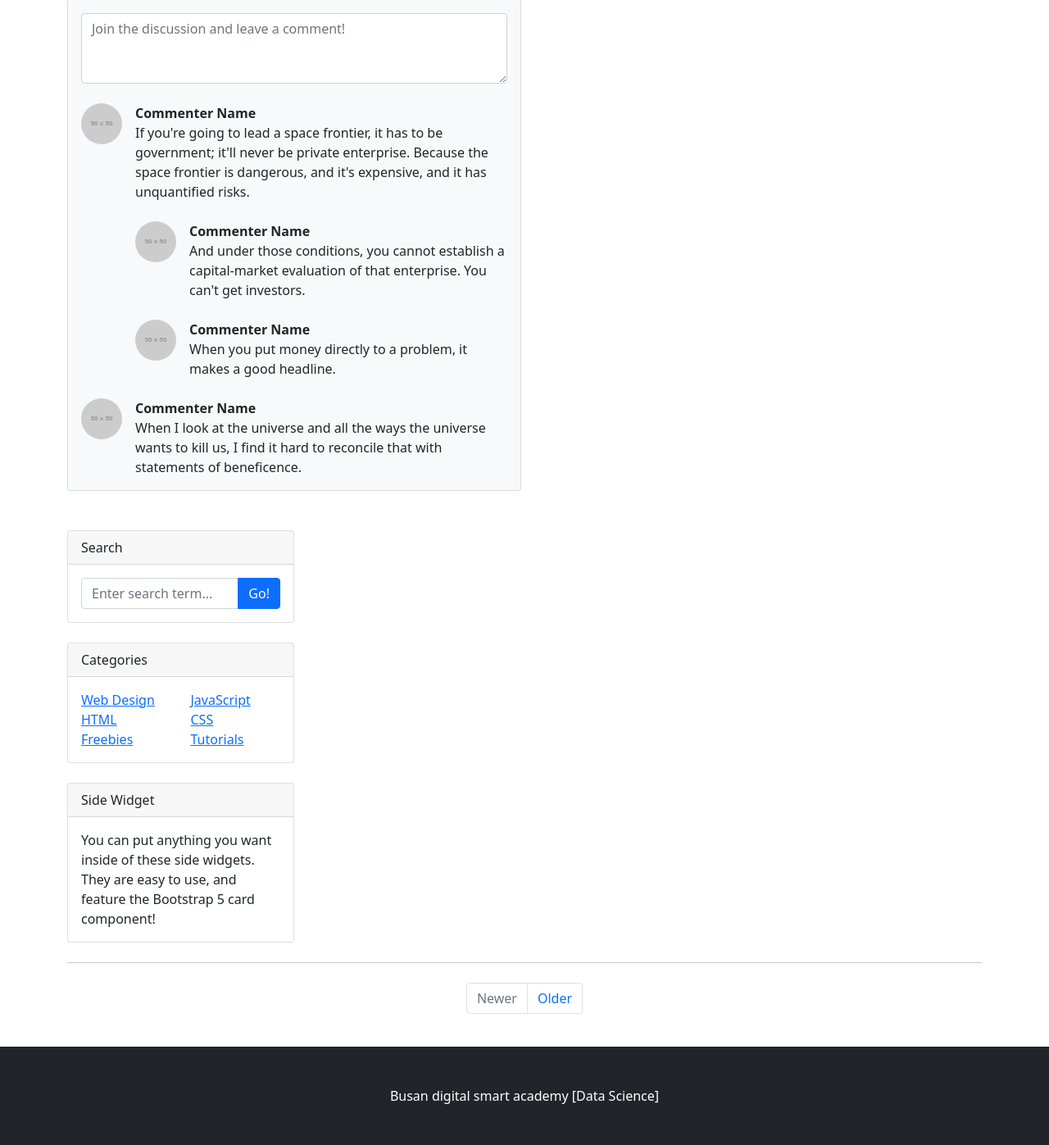
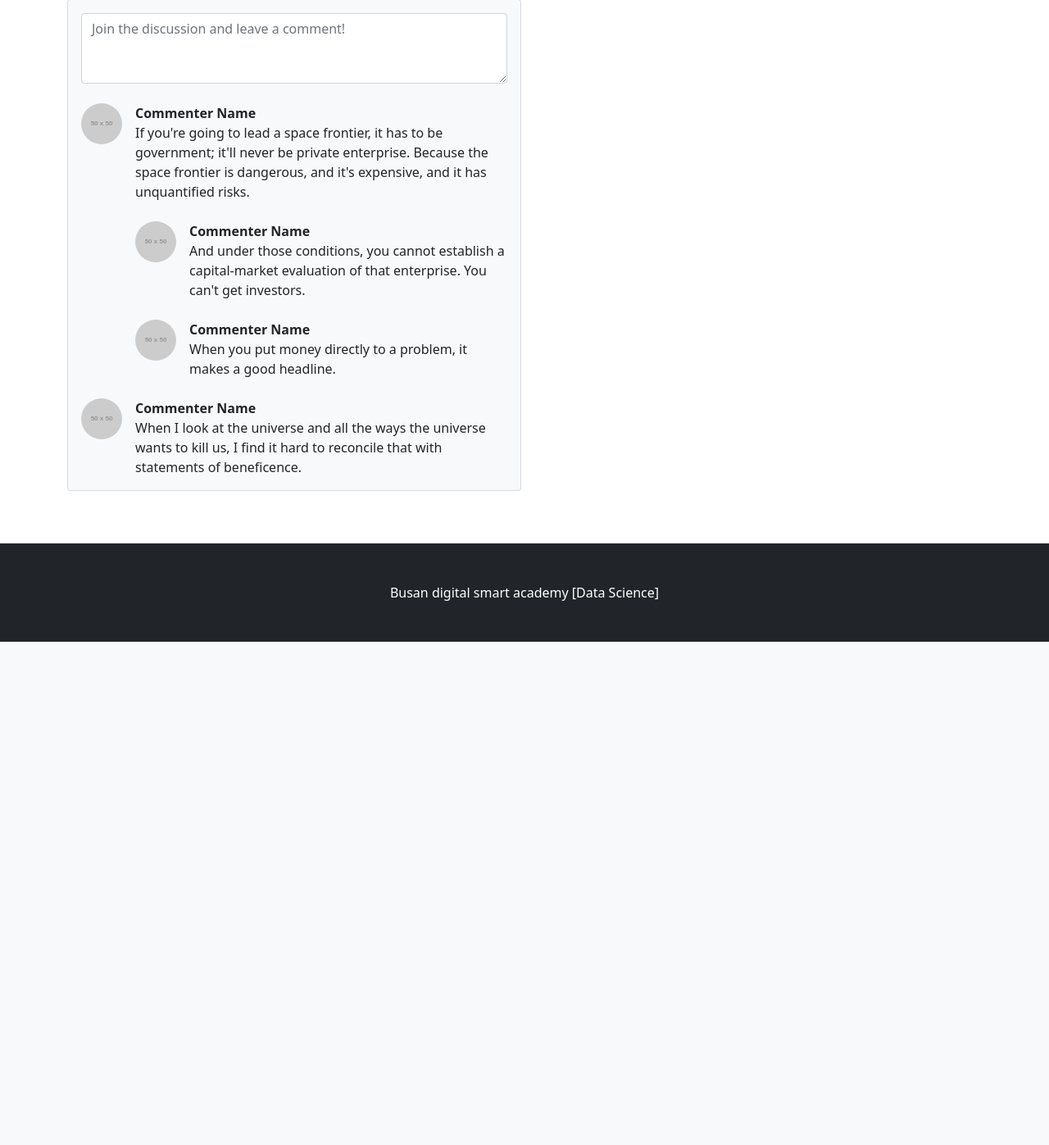
Before and after one commit to leemjn/do_it_django_a_to_z, a Django app: template blog/templates/blog/post_detail.html in a window 1280 px wide. Shown: the part 642-2039 px from the top of the page at 82% size. After the commit the page ends 1425 px from the top, so only its background shows below. Run offline with Django 3.2, Linux system fonts and the light colour scheme; the template is opened without the code that fills it, so the values that code supplies are empty; grey boxes labelled with a size stand in for pictures from a placeholder-image service; some libraries are stand-ins or nearby versions.

Commit message:
네비게이션 바와 푸터 모듈화

```diff
--- a/blog/templates/blog/base.html
+++ b/blog/templates/blog/base.html
@@ -11,85 +11,9 @@
 </head>
 
 <body>
-    <nav class="navbar navbar-expand-lg navbar-light bg-light">
-        <div class="container">
-            <a class="navbar-brand" href="./index.html">스마트 부산</a>
-            <button class="navbar-toggler" type="button" data-bs-toggle="collapse" data-bs-target="#navbarNavDropdown"
-                aria-controls="navbarNavDropdown" aria-expanded="false" aria-label="Toggle navigation">
-                <span class="navbar-toggler-icon"></span>
-            </button>
-            <div class="collapse navbar-collapse" id="navbarNavDropdown">
-                <ul class="navbar-nav">
-                    <li class="nav-item">
-                        <a class="nav-link active" aria-current="page" href="./index.html">Home</a>
-                    </li>
-                    <li class="nav-item">
-                        <a class="nav-link" href="./blog_list.html">blog</a>
-                    </li>
-                    <li class="nav-item">
-                        <a class="nav-link" href="./about_me.html">About me</a>
-                    </li>
-                    <li class="nav-item dropdown">
-                        <a class="nav-link dropdown-toggle" href="#" id="navbarDropdownMenuLink" role="button"
-                            data-bs-toggle="dropdown" aria-expanded="false">
-                            Dropdown link
-                        </a>
-                        <ul class="dropdown-menu" aria-labelledby="navbarDropdownMenuLink">
-                            <li><a class="dropdown-item" href="#">Action</a></li>
-                            <li><a class="dropdown-item" href="#">Another action</a></li>
-                            <li><a class="dropdown-item" href="#">Something else here</a></li>
-                        </ul>
-                    </li>
-                </ul>
-                <ul class="navbar-nav ms-auto">
-                    <li class="nav-item">
-                        <a class="nav-link" href="#" data-bs-toggle="modal" data-bs-target="#loginModal">Log In</a>
-                    </li>
-                </ul>
-            </div>
-        </div>
-    </nav>
-    <!-- Modal -->
-    <div class="modal fade" id="loginModal" tabindex="-1" aria-labelledby="loginModal" aria-hidden="true">
-        <div class="modal-dialog">
-            <div class="modal-content">
-                <div class="modal-header">
-                    <h5 class="modal-title" id="loginModal">
-                        <i class="fa-solid fa-right-to-bracket"></i>
-                        log in
-                    </h5>
-                    <button type="button" class="btn-close" data-bs-dismiss="modal" aria-label="Close"></button>
-                </div>
-                <div class="modal-body">
-                    <div class="row">
-                        <div class="col-md-6 col-sm-12 d-grid gap-2">
-                            <button type="button"
-                            class="btn btn-outline-dark btn-sm gap-2">
-                            <i class="fa-brands fa-google"></i>
-                            Log in with google
-                        </button>
-                            <button type="button"
-                            class="btn btn-outline-dark btn-sm">
-                            <i class="fa-solid fa-user"></i>
-                            Log in with username
-                        </button>
-                        </div>
-                        <div class="col-md-6 col-sm-12 d-grid gap-2">
-                            <button type="button" class="btn btn-outline-dark">
-                                <i class="fa-regular fa-envelope"></i>
-                                sign up with E-mail
-                            </button>
-                        </div>
-                    </div>
 
-                </div>
-                <div class="modal-footer">
-                    <button type="button" class="btn btn-secondary" data-bs-dismiss="modal">Close</button>
+{% include 'blog/navbar.html' %}
 
-                </div>
-            </div>
-        </div>
-    </div>
     <div class="container">
         <div class="row my-3">
             <div class="col-md-8 col-lg-9" id="main-area">
@@ -132,23 +56,12 @@
                 </div>
             </div>
             <!-- Pagination-->
-            <nav aria-label="Pagination">
-                <hr class="my-0" />
-                <ul class="pagination justify-content-center my-4">
-                    <li class="page-item disabled"><a class="page-link" href="#" tabindex="-1"
-                            aria-disabled="true">Newer</a></li>
-                    <li class="page-item"><a class="page-link" href="#!">Older</a></li>
-                </ul>
-            </nav>
+
         </div>
     </div>
     </div>
     <!-- Footer-->
-    <footer class="py-5 bg-dark">
-        <div class="container">
-            <p class="m-0 text-center text-white">Busan digital smart academy [Data Science]</p>
-        </div>
-    </footer>
+   {% include 'blog/footer.html' %}
     <script src="https://cdn.jsdelivr.net/npm/@popperjs/core@2.10.2/dist/umd/popper.min.js"
         integrity="sha384-7+zCNj/IqJ95wo16oMtfsKbZ9ccEh31eOz1HGyDuCQ6wgnyJNSYdrPa03rtR1zdB"
         crossorigin="anonymous"></script>
--- /dev/null
+++ b/blog/templates/blog/footer.html
@@ -0,0 +1,5 @@
+ <footer class="py-5 bg-dark">
+        <div class="container">
+            <p class="m-0 text-center text-white">Busan digital smart academy [Data Science]</p>
+        </div>
+ </footer>
--- a/blog/templates/blog/post_detail.html
+++ b/blog/templates/blog/post_detail.html
@@ -94,41 +94,38 @@
                 <!-- Side widgets-->
                 <div class="col-lg-4">
                     <!-- Search widget-->
-                    <div class="card mb-4">
-                        <div class="card-header">Search</div>
-                        <div class="card-body">
-                            <div class="input-group">
-                                <input class="form-control" type="text" placeholder="Enter search term..." aria-label="Enter search term..." aria-describedby="button-search" />
-                                <button class="btn btn-primary" id="button-search" type="button">Go!</button>
-                            </div>
-                        </div>
-                    </div>
+<!--                    <div class="card mb-4">-->
+<!--                        <div class="card-header">Search</div>-->
+<!--                        <div class="card-body">-->
+<!--                            <div class="input-group">-->
+<!--                                <input class="form-control" type="text" placeholder="Enter search term..." aria-label="Enter search term..." aria-describedby="button-search" />-->
+<!--                                <button class="btn btn-primary" id="button-search" type="button">Go!</button>-->
+<!--                            </div>-->
+<!--                        </div>-->
+<!--                    </div>-->
                     <!-- Categories widget-->
-                    <div class="card mb-4">
-                        <div class="card-header">Categories</div>
-                        <div class="card-body">
-                            <div class="row">
-                                <div class="col-sm-6">
-                                    <ul class="list-unstyled mb-0">
-                                        <li><a href="#!">Web Design</a></li>
-                                        <li><a href="#!">HTML</a></li>
-                                        <li><a href="#!">Freebies</a></li>
-                                    </ul>
-                                </div>
-                                <div class="col-sm-6">
-                                    <ul class="list-unstyled mb-0">
-                                        <li><a href="#!">JavaScript</a></li>
-                                        <li><a href="#!">CSS</a></li>
-                                        <li><a href="#!">Tutorials</a></li>
-                                    </ul>
-                                </div>
-                            </div>
-                        </div>
-                    </div>
+<!--                    <div class="card mb-4">-->
+<!--                        <div class="card-header">Categories</div>-->
+<!--                        <div class="card-body">-->
+<!--                            <div class="row">-->
+<!--                                <div class="col-sm-6">-->
+<!--                                    <ul class="list-unstyled mb-0">-->
+<!--                                        <li><a href="#!">Web Design</a></li>-->
+<!--                                        <li><a href="#!">HTML</a></li>-->
+<!--                                        <li><a href="#!">Freebies</a></li>-->
+<!--                                    </ul>-->
+<!--                                </div>-->
+<!--                                <div class="col-sm-6">-->
+<!--                                    <ul class="list-unstyled mb-0">-->
+<!--                                        <li><a href="#!">JavaScript</a></li>-->
+<!--                                        <li><a href="#!">CSS</a></li>-->
+<!--                                        <li><a href="#!">Tutorials</a></li>-->
+<!--                                    </ul>-->
+<!--                                </div>-->
+<!--                            </div>-->
+<!--                        </div>-->
+<!--                    </div>-->
                     <!-- Side widget-->
-                    <div class="card mb-4">
-                        <div class="card-header">Side Widget</div>
-                        <div class="card-body">You can put anything you want inside of these side widgets. They are easy to use, and feature the Bootstrap 5 card component!</div>
-                    </div>
+
                 </div>
 {% endblock %}
```
Also changed, not shown: blog/templates/blog/navbar.html (added, +89 -0 lines), blog/tests.py (+16 -0 lines).
